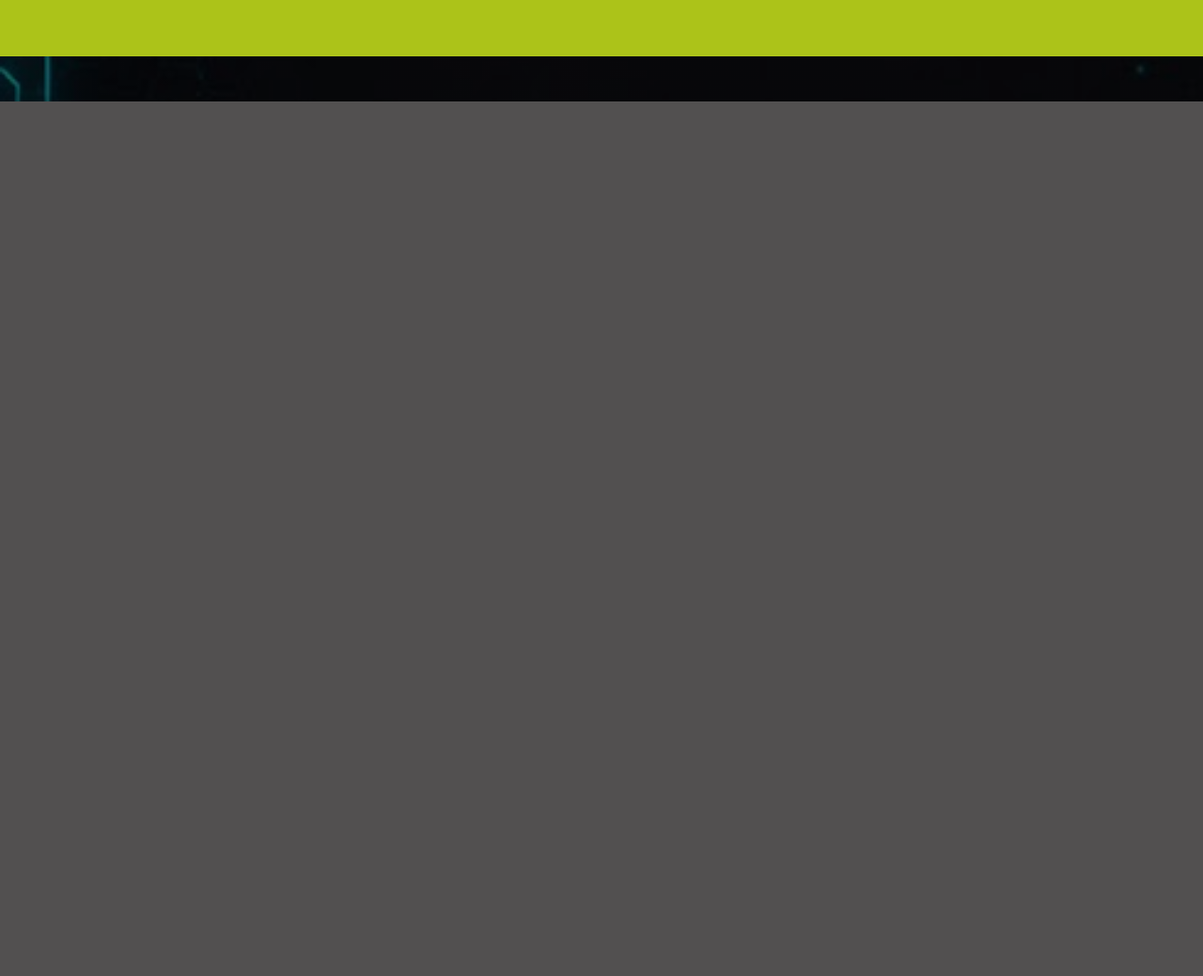
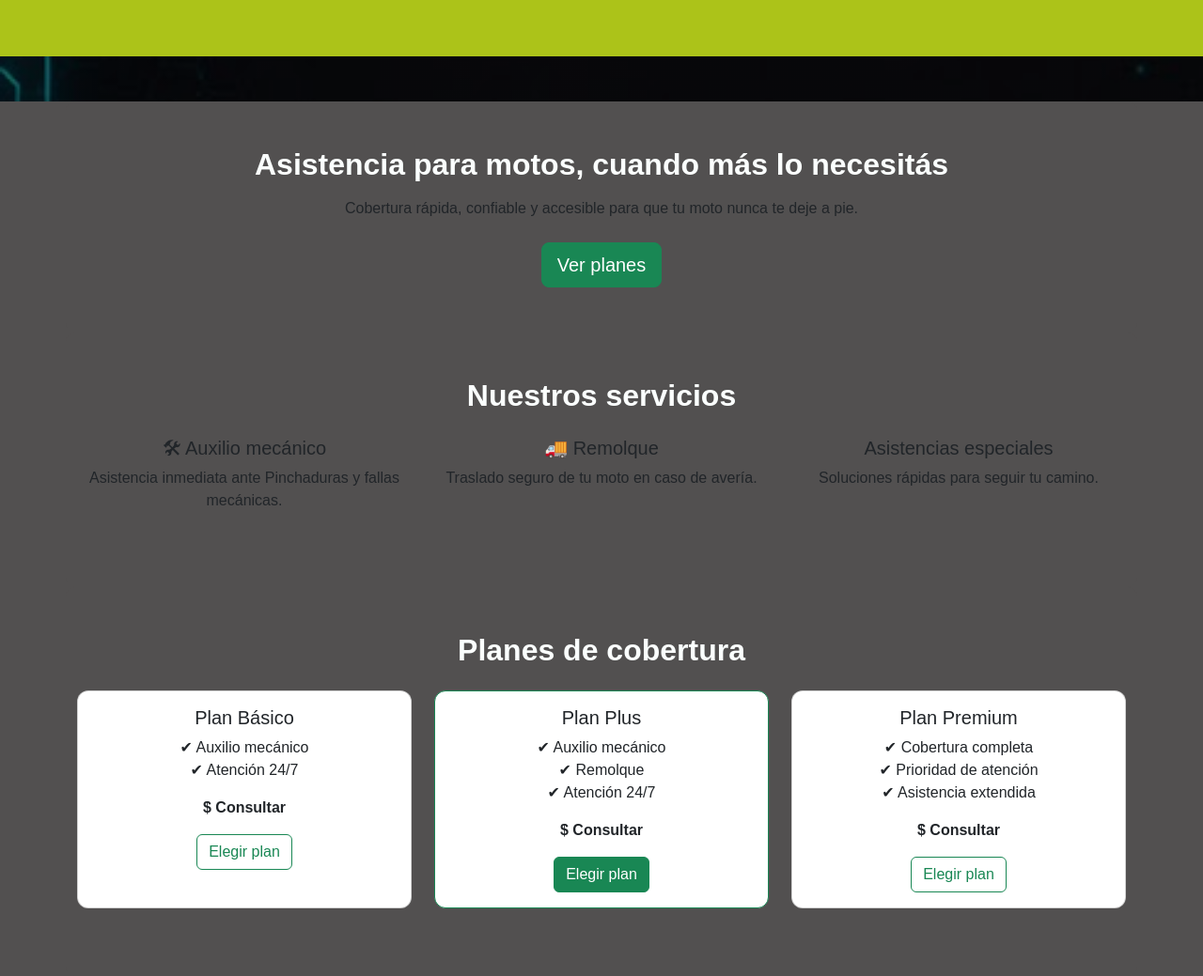
Before and after one commit to gonzalo-dev-ar/asisMotoYa, a plain HTML site: page index.html in a window 1280 px wide. Shown: the part 692-1731 px from the top of the page at 94% size. Before the commit the page ends 800 px from the top, so only its background shows below. Drawn offline with nearby package versions, Linux system fonts and the light colour scheme.

Commit message:
body-main mas css

```diff
--- a/css/style.css
+++ b/css/style.css
@@ -80,6 +80,28 @@ body {
   color: #f1f1f1;
   margin-bottom: 1.5rem;
 }
+/* -------------------------main--------------------------------------------- */
+/* TITULOS */
+h2 {
+  color: #fbfffe;
+  font-weight: 700;
+}
+
+/* SECCIONES */
+section {
+  background-color: #525050;
+  border-radius: 10px;
+}
+
+/* CARDS */
+.card {
+  border-radius: 12px;
+}
+
+/* FOOTER */
+footer {
+  margin-top: 3rem;
+}
 
 
 /* ---------- MEDIA QUERIES ---------- */
--- a/index.html
+++ b/index.html
@@ -71,6 +71,102 @@
         </nav>
     </header>
 
+<!-- ----------------------------------------main----------------------------------------------- -->
+
+<main>
+
+  <!-- HERO / PRESENTACIÓN -->
+  <section class="container text-center py-5">
+    <h2 class="mb-3">Asistencia para motos, cuando más lo necesitás</h2>
+    <p class="mb-4">
+      Cobertura rápida, confiable y accesible para que tu moto nunca te deje a pie.
+    </p>
+    <a href="#planes" class="btn btn-success btn-lg">Ver planes</a>
+  </section>
+
+  <!-- SERVICIOS -->
+  <section class="container py-5" id="servicios">
+    <h2 class="text-center mb-4">Nuestros servicios</h2>
+
+    <div class="row text-center">
+      <div class="col-12 col-md-4 mb-3">
+        <h5>🛠 Auxilio mecánico</h5>
+        <p>Asistencia inmediata ante Pinchaduras y fallas mecánicas.</p>
+      </div>
+
+      <div class="col-12 col-md-4 mb-3">
+        <h5>🚚 Remolque</h5>
+        <p>Traslado seguro de tu moto en caso de avería.</p>
+      </div>
+
+      <div class="col-12 col-md-4 mb-3">
+        <h5>Asistencias especiales</h5>
+        <p>Soluciones rápidas para seguir tu camino.</p>
+      </div>
+    </div>
+  </section>
+
+  <!-- PLANES -->
+  <section class="container py-5" id="planes">
+    <h2 class="text-center mb-4">Planes de cobertura</h2>
+
+    <div class="row">
+
+      <!-- PLAN BÁSICO -->
+      <div class="col-12 col-md-4 mb-4">
+        <div class="card h-100 text-center">
+          <div class="card-body">
+            <h5 class="card-title">Plan Básico</h5>
+            <p class="card-text">
+              ✔ Auxilio mecánico<br>
+              ✔ Atención 24/7
+            </p>
+            <p class="fw-bold">$ Consultar</p>
+            <a href="#contacto" class="btn btn-outline-success">Elegir plan</a>
+          </div>
+        </div>
+      </div>
+
+      <!-- PLAN PLUS -->
+      <div class="col-12 col-md-4 mb-4">
+        <div class="card h-100 text-center border-success">
+          <div class="card-body">
+            <h5 class="card-title">Plan Plus</h5>
+            <p class="card-text">
+              ✔ Auxilio mecánico<br>
+              ✔ Remolque<br>
+              ✔ Atención 24/7
+            </p>
+            <p class="fw-bold">$ Consultar</p>
+            <a href="#contacto" class="btn btn-success">Elegir plan</a>
+          </div>
+        </div>
+      </div>
+
+      <!-- PLAN PREMIUM -->
+      <div class="col-12 col-md-4 mb-4">
+        <div class="card h-100 text-center">
+          <div class="card-body">
+            <h5 class="card-title">Plan Premium</h5>
+            <p class="card-text">
+              ✔ Cobertura completa<br>
+              ✔ Prioridad de atención<br>
+              ✔ Asistencia extendida
+            </p>
+            <p class="fw-bold">$ Consultar</p>
+            <a href="#contacto" class="btn btn-outline-success">Elegir plan</a>
+          </div>
+        </div>
+      </div>
+
+    </div>
+  </section>
+
+</main>
+
+
+
+
     <script src="https://cdn.jsdelivr.net/npm/bootstrap@5.3.8/dist/js/bootstrap.bundle.min.js"
         integrity="sha384-FKyoEForCGlyvwx9Hj09JcYn3nv7wiPVlz7YYwJrWVcXK/BmnVDxM+D2scQbITxI"
         crossorigin="anonymous"></script>
```
